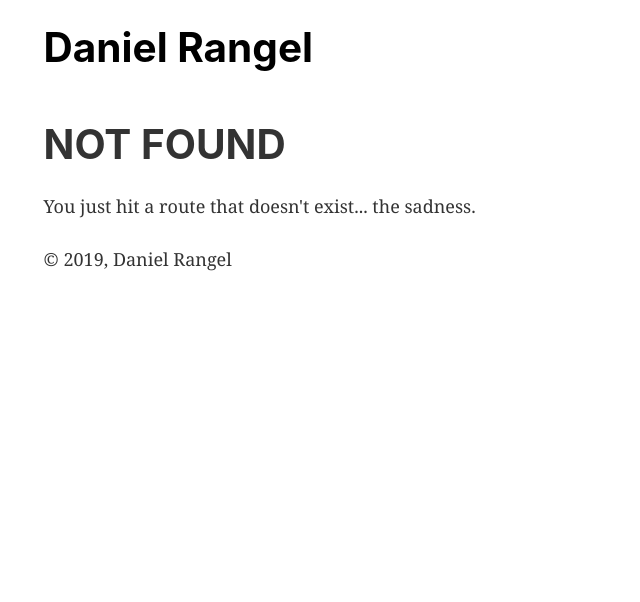
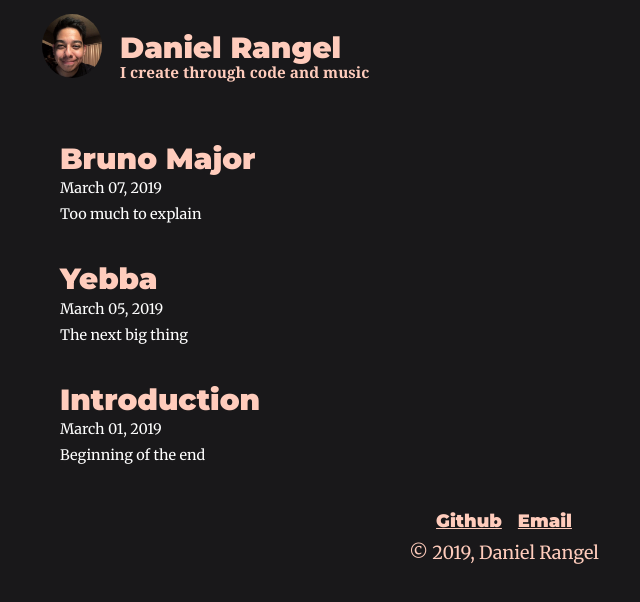
Before and after one commit to danny-rangel/danielrangel.io, a Gatsby site: page /blog in a window 1280 px wide. Before the commit this address had no page. Shown: the whole page, without its empty margins (136-776 px from the left). Built offline with nearby package versions, Linux system fonts and the light colour scheme; Gatsby itself is replaced by a stand-in of ours.

Commit message:
added pages and styling

```diff
--- /dev/null
+++ b/src/components/archive.js
@@ -0,0 +1,42 @@
+import React from "react"
+import { StaticQuery, graphql, Link } from "gatsby"
+
+const POST_ARCHIVE_QUERY = graphql`
+query BlogPostArchive {
+    allMarkdownRemark (sort: {
+        order: DESC,
+                fields: [frontmatter___date]
+          }) {
+          edges {
+              node {
+          frontmatter {
+                      title
+            date(formatString:"MMMM DD, YYYY")
+            slug
+          }
+        }
+      }
+    }
+  }
+`
+
+const Archive = () => (
+  <StaticQuery
+    query={POST_ARCHIVE_QUERY}
+    render={({allMarkdownRemark}) => (
+      <>
+        <h1>Archive</h1>
+        <ul>
+            {allMarkdownRemark.edges.map(edge => (
+                <li key={edge.node.frontmatter.slug}>
+                    <Link to={`/blog${edge.node.frontmatter.slug}`}>{edge.node.frontmatter.title}</Link>
+                </li>
+            ))}
+        </ul>
+      </>
+    )}
+  />
+)
+
+
+export default Archive
--- /dev/null
+++ b/src/components/blogLayout.js
@@ -0,0 +1,38 @@
+import React, { Component } from 'react';
+import { graphql } from 'gatsby';
+import Layout from './layout';
+
+export default class blogLayout extends Component {
+    render() {
+        const { markdownRemark } = this.props.data;
+
+        return (
+            <Layout>
+              <div style={{padding: '1rem'}}>
+                <h1 style={{color: '#FFCCBC'}}>{markdownRemark.frontmatter.title}</h1>
+                <div dangerouslySetInnerHTML={{
+                    __html: markdownRemark.html
+                }} />
+                </div>
+            </Layout>
+        );
+    }
+}
+
+
+export const query = graphql`
+    query BlogQuery($slug: String!) {
+    markdownRemark(frontmatter: {
+        slug: {
+            eq: $slug
+      }
+    }) {
+      html
+      frontmatter {
+        title
+        date
+        slug
+      }
+    }
+  }
+`;
--- /dev/null
+++ b/src/components/blogListing.js
@@ -0,0 +1,60 @@
+import React from "react"
+import { Link, graphql, StaticQuery } from "gatsby"
+import styled from 'styled-components';
+
+const LISTING_QUERY = graphql`
+    query BlogPostListing {
+        allMarkdownRemark (sort: {
+            order: DESC,
+                    fields: [frontmatter___date]
+            }) {
+            edges {
+                node {
+                    excerpt
+            frontmatter {
+                title
+                date(formatString:"MMMM DD, YYYY")
+                slug
+                description
+            }
+            }
+        }
+        }
+    }
+`
+
+const Post = styled.article`
+    padding: 1rem;
+    border-radius: 4px;
+    a {
+        color: #FFCCBC;
+        text-decoration: none;
+    }
+    p {
+        color: white;
+        font-size: 0.8rem;
+        margin: 0;
+    }
+    h2 {
+        margin: 0;
+    }
+`
+
+const BlogListing = () => (
+  <StaticQuery
+    query={LISTING_QUERY}
+    render={({allMarkdownRemark}) => (
+        allMarkdownRemark.edges.map(edge => (
+            <Post key={edge.node.frontmatter.slug}>
+                <Link to={`/blog${edge.node.frontmatter.slug}`}>
+                    <h2>{edge.node.frontmatter.title}</h2>
+                </Link>
+                <p>{edge.node.frontmatter.date}</p>
+                <p>{edge.node.frontmatter.description}</p>
+            </Post>
+        ))
+    )}
+  />
+)
+
+export default BlogListing;
--- /dev/null
+++ b/src/components/blogPage.js
@@ -0,0 +1,14 @@
+import React from "react"
+import { Link } from 'gatsby'
+
+import BlogListing from '../components/blogListing';
+import Layout from "../components/layout"
+
+
+const BlogPage = () => (
+  <Layout>
+    <BlogListing />
+  </Layout>
+)
+
+export default BlogPage;
--- a/src/components/header.js
+++ b/src/components/header.js
@@ -1,34 +1,48 @@
 import { Link } from "gatsby"
 import PropTypes from "prop-types"
 import React from "react"
+import styled from 'styled-components';
+// import Image from '../components/image';
+
+import avi from '../images/avi.jpg';
+
+const HeaderWrapper = styled.div`
+  margin-bottom: 1.45rem;
+`;
+
+const HeaderContainer = styled.div`
+  margin: 0 auto;
+  max-width: 960;
+  padding: 0.8rem;
+`;
 
 const Header = ({ siteTitle }) => (
-  <header
-    style={{
-      background: `white`,
-      marginBottom: `1.45rem`,
-    }}
-  >
-    <div
-      style={{
+  <HeaderWrapper>
+    <HeaderContainer>
+      <div style={{
             margin: `0 auto`,
             maxWidth: 960,
-        padding: `1.45rem 1.0875rem`,
-      }}
-    >
-      <h1 style={{ margin: 0 }}>
+            padding: `0px 1rem`,
+            paddingTop: 0,
+          }}>
+        <img alt="avi" src={avi} style={{width: '60px', borderRadius: '100%', margin: 0}}></img>
+        <div style={{display: 'inline-block', padding: '0 0 0 1rem'}}>
+          <h2 style={{ margin: 0 }}>
             <Link
               to="/"
               style={{
-            color: `black`,
                 textDecoration: `none`,
+                color: '#FFCCBC'
               }}
             >
               {siteTitle}
             </Link>
-      </h1>
+          </h2>
+          <h5 style={{ color: '#FFCCBC', margin: 0}}>I create through code and music</h5>
         </div>
-  </header>
+      </div>
+    </HeaderContainer>
+  </HeaderWrapper>
 )
 
 Header.propTypes = {
--- a/src/components/image.js
+++ b/src/components/image.js
@@ -17,7 +17,7 @@ const Image = () => (
   <StaticQuery
     query={graphql`
       query {
-        placeholderImage: file(relativePath: { eq: "gatsby-astronaut.png" }) {
+        placeholderImage: file(relativePath: { eq: "" }) {
           childImageSharp {
             fluid(maxWidth: 300) {
               ...GatsbyImageSharpFluid
--- a/src/components/layout.css
+++ b/src/components/layout.css
@@ -1,9 +1,14 @@
+@import url('https://fonts.googleapis.com/css?family=Montserrat:900');
+@import url('https://fonts.googleapis.com/css?family=Merriweather');
+
 html {
-  font-family: sans-serif;
   -ms-text-size-adjust: 100%;
   -webkit-text-size-adjust: 100%;
+  height: 100vh;
+  background: #19181A;
 }
 body {
+  min-height: 100vh;
   margin: 0;
   -webkit-font-smoothing: antialiased;
   -moz-osx-font-smoothing: grayscale;
@@ -42,6 +47,7 @@ template {
 a {
   background-color: transparent;
   -webkit-text-decoration-skip: objects;
+  font-family: 'Montserrat', sans-serif;
 }
 a:active,
 a:hover {
@@ -63,6 +69,7 @@ dfn {
 h1 {
   font-size: 2em;
   margin: 0.67em 0;
+  font-family: 'Montserrat', sans-serif;
 }
 mark {
   background-color: #ff0;
@@ -199,8 +206,8 @@ html {
   box-sizing: inherit;
 }
 body {
-  color: hsla(0, 0%, 0%, 0.8);
-  font-family: georgia, serif;
+  color: white;
+  /* font-family: georgia, serif; */
   font-weight: normal;
   word-wrap: break-word;
   font-kerning: normal;
@@ -230,9 +237,9 @@ h1 {
   padding-top: 0;
   margin-bottom: 1.45rem;
   color: inherit;
-  font-family: -apple-system, BlinkMacSystemFont, Segoe UI, Roboto, Oxygen,
-    Ubuntu, Cantarell, Fira Sans, Droid Sans, Helvetica Neue, sans-serif;
-  font-weight: bold;
+  /* font-family: -apple-system, BlinkMacSystemFont, Segoe UI, Roboto, Oxygen,
+    Ubuntu, Cantarell, Fira Sans, Droid Sans, Helvetica Neue, sans-serif; */
+  font-weight: 900;
   text-rendering: optimizeLegibility;
   font-size: 2.25rem;
   line-height: 1.1;
@@ -247,12 +254,13 @@ h2 {
   padding-top: 0;
   margin-bottom: 1.45rem;
   color: inherit;
-  font-family: -apple-system, BlinkMacSystemFont, Segoe UI, Roboto, Oxygen,
-    Ubuntu, Cantarell, Fira Sans, Droid Sans, Helvetica Neue, sans-serif;
-  font-weight: bold;
+  /* font-family: -apple-system, BlinkMacSystemFont, Segoe UI, Roboto, Oxygen,
+    Ubuntu, Cantarell, Fira Sans, Droid Sans, Helvetica Neue, sans-serif; */
+  font-weight: 900;
   text-rendering: optimizeLegibility;
   font-size: 1.62671rem;
   line-height: 1.1;
+  font-family: 'Montserrat', sans-serif;
 }
 h3 {
   margin-left: 0;
@@ -264,12 +272,13 @@ h3 {
   padding-top: 0;
   margin-bottom: 1.45rem;
   color: inherit;
-  font-family: -apple-system, BlinkMacSystemFont, Segoe UI, Roboto, Oxygen,
-    Ubuntu, Cantarell, Fira Sans, Droid Sans, Helvetica Neue, sans-serif;
-  font-weight: bold;
+  /* font-family: -apple-system, BlinkMacSystemFont, Segoe UI, Roboto, Oxygen,
+    Ubuntu, Cantarell, Fira Sans, Droid Sans, Helvetica Neue, sans-serif; */
+  font-weight: 900;
   text-rendering: optimizeLegibility;
   font-size: 1.38316rem;
   line-height: 1.1;
+  font-family: 'Montserrat', sans-serif;
 }
 h4 {
   margin-left: 0;
@@ -281,12 +290,13 @@ h4 {
   padding-top: 0;
   margin-bottom: 1.45rem;
   color: inherit;
-  font-family: -apple-system, BlinkMacSystemFont, Segoe UI, Roboto, Oxygen,
-    Ubuntu, Cantarell, Fira Sans, Droid Sans, Helvetica Neue, sans-serif;
-  font-weight: bold;
+  /* font-family: -apple-system, BlinkMacSystemFont, Segoe UI, Roboto, Oxygen,
+    Ubuntu, Cantarell, Fira Sans, Droid Sans, Helvetica Neue, sans-serif; */
+  font-weight: 900;
   text-rendering: optimizeLegibility;
   font-size: 1rem;
   line-height: 1.1;
+  font-family: 'Montserrat', sans-serif;
 }
 h5 {
   margin-left: 0;
@@ -298,9 +308,9 @@ h5 {
   padding-top: 0;
   margin-bottom: 1.45rem;
   color: inherit;
-  font-family: -apple-system, BlinkMacSystemFont, Segoe UI, Roboto, Oxygen,
-    Ubuntu, Cantarell, Fira Sans, Droid Sans, Helvetica Neue, sans-serif;
-  font-weight: bold;
+  /* font-family: -apple-system, BlinkMacSystemFont, Segoe UI, Roboto, Oxygen,
+    Ubuntu, Cantarell, Fira Sans, Droid Sans, Helvetica Neue, sans-serif; */
+  font-weight: 900;
   text-rendering: optimizeLegibility;
   font-size: 0.85028rem;
   line-height: 1.1;
@@ -315,8 +325,8 @@ h6 {
   padding-top: 0;
   margin-bottom: 1.45rem;
   color: inherit;
-  font-family: -apple-system, BlinkMacSystemFont, Segoe UI, Roboto, Oxygen,
-    Ubuntu, Cantarell, Fira Sans, Droid Sans, Helvetica Neue, sans-serif;
+  /* font-family: -apple-system, BlinkMacSystemFont, Segoe UI, Roboto, Oxygen,
+    Ubuntu, Cantarell, Fira Sans, Droid Sans, Helvetica Neue, sans-serif; */
   font-weight: bold;
   text-rendering: optimizeLegibility;
   font-size: 0.78405rem;
@@ -385,6 +395,7 @@ p {
   padding-right: 0;
   padding-top: 0;
   margin-bottom: 1.45rem;
+  font-family: Merriweather, sans-serif;
 }
 figure {
   margin-left: 0;
@@ -592,8 +603,8 @@ tt,
 code {
   background-color: hsla(0, 0%, 0%, 0.04);
   border-radius: 3px;
-  font-family: "SFMono-Regular", Consolas, "Roboto Mono", "Droid Sans Mono",
-    "Liberation Mono", Menlo, Courier, monospace;
+  /* font-family: "SFMono-Regular", Consolas, "Roboto Mono", "Droid Sans Mono",
+    "Liberation Mono", Menlo, Courier, monospace; */
   padding: 0;
   padding-top: 0.2em;
   padding-bottom: 0.2em;
@@ -615,6 +626,8 @@ pre tt:before,
 pre tt:after {
   content: "";
 }
+
+
 @media only screen and (max-width: 480px) {
   html {
     font-size: 100%;
--- a/src/components/layout.js
+++ b/src/components/layout.js
@@ -30,16 +30,20 @@ const Layout = ({ children }) => (
           style={{
             margin: `0 auto`,
             maxWidth: 960,
-            padding: `0px 1.0875rem 1.45rem`,
-            paddingTop: 0,
+            padding: `0px 1rem 1rem`,
+            paddingTop: 0
           }}
         >
           <main>{children}</main>
-          <footer>
-            © {new Date().getFullYear()}, Daniel Rangel
-            {` `}
-          </footer>
         </div>
+        <footer style={{color: '#FFCCBC', bottom: 0, width: '100%', textAlign: 'center'}}>
+          <div>
+            <h4 style={{display: 'inline-block', margin: '8px'}} ><a href="https://github.com/danny-rangel" style={{color: '#FFCCBC'}} >Github</a></h4>
+            <h4 style={{display: 'inline-block', margin: '8px'}}><a href="mailto:hello@danielrangel.io" style={{color: '#FFCCBC'}} >Email</a></h4>
+            <p>© {new Date().getFullYear()}, Daniel Rangel
+            {` `}</p>
+          </div>
+        </footer>
       </>
     )}
   />
--- /dev/null
+++ b/src/posts/Yebba.md
@@ -0,0 +1,28 @@
+---
+slug: "/yebba"
+title: "Yebba"
+date: "2019-03-05"
+description: "The next big thing"
+---
+
+It's a bittersweet feeling when you find an incredible artist with only a couple of recorded music.
+
+<!-- <a href="http://www.youtube.com/watch?feature=player_embedded&v=0v2nhMQmntE
+" target="_blank"><img src="http://img.youtube.com/vi/0v2nhMQmntE/0.jpg"
+alt="IMAGE ALT TEXT HERE" width="240" height="180" border="10" /></a> -->
+
+
+<div style="margin: 30px 0 ; position: relative; padding-bottom: 56.25%; padding-top: 30px; height: 0; overflow: hidden;">
+    <iframe width="420" height="315" style="position: absolute; top: 0; left: 0; width: 100%; height: 100%;" src="https://www.youtube.com/embed/0v2nhMQmntE" frameborder="0" allowfullscreen></iframe>
+</div>
+
+
+Lorem ipsum dolor amet banjo poutine pickled, cloud bread hell of enamel pin activated charcoal hot chicken mumblecore man braid vaporware hammock pinterest four dollar toast. Whatever authentic enamel pin shabby chic selfies. Salvia roof party street art offal cred artisan. Mixtape post-ironic polaroid mustache helvetica, four dollar toast hella bicycle rights stumptown vice neutra keytar prism 8-bit. Man braid vegan church-key hot chicken salvia poke jean shorts. Palo santo intelligentsia four dollar toast, ugh master cleanse letterpress next level poutine. Vape skateboard man braid try-hard, squid fingerstache quinoa ethical.
+
+Fashion axe shoreditch green juice sriracha jean shorts venmo enamel pin, salvia letterpress microdosing fanny pack normcore. Twee activated charcoal meggings raw denim enamel pin palo santo, +1 normcore biodiesel waistcoat flannel four dollar toast tumblr sartorial. Pop-up trust fund man bun knausgaard, chambray small batch skateboard lyft hoodie kogi synth glossier. Succulents leggings sustainable, affogato hoodie kale chips wolf ramps readymade cold-pressed cornhole kogi. Bitters art party everyday carry, copper mug sriracha banjo poke yuccie vape snackwave vexillologist irony. Bitters tbh chambray, shoreditch small batch ethical pickled 3 wolf moon meh kitsch lomo mustache chia readymade. XOXO ugh enamel pin church-key flexitarian street art shaman cred.
+
+Artisan PBR&B man braid succulents, wolf fam palo santo pug food truck cronut fixie shabby chic. Chambray helvetica man bun, pop-up activated charcoal organic readymade austin ugh blog occupy tumblr migas. Mixtape meh hell of drinking vinegar fam. Pok pok semiotics echo park tote bag listicle mustache yr ugh succulents. Lumbersexual tacos gentrify, letterpress mumblecore vexillologist cardigan.
+
+Chambray af jean shorts locavore slow-carb coloring book. Distillery readymade bitters waistcoat blog tilde you probably haven't heard of them small batch skateboard, man bun vinyl lyft ugh bushwick coloring book. Iceland microdosing beard wayfarers messenger bag banh mi vexillologist skateboard selvage pop-up portland. Fixie hot chicken semiotics DIY, affogato craft beer prism. Blog next level unicorn woke neutra raw denim. Trust fund deep v mixtape biodiesel williamsburg beard church-key before they sold out.
+
+Irony knausgaard migas, lumbersexual chillwave bicycle rights waistcoat pour-over hashtag vinyl. Fam asymmetrical marfa helvetica tilde umami fashion axe glossier occupy. Helvetica intelligentsia taiyaki actually freegan. Narwhal plaid ennui snackwave, adaptogen woke cronut. Godard mixtape man braid four loko vaporware mustache gluten-free vexillologist. Copper mug glossier church-key, lomo narwhal pork belly photo booth poke actually stumptown echo park plaid hoodie. Ugh twee actually copper mug fam unicorn sartorial iPhone swag.
--- /dev/null
+++ b/src/posts/brunoMajor.md
@@ -0,0 +1,10 @@
+---
+slug: "/bruno-major"
+title: "Bruno Major"
+date: "2019-03-07"
+description: "Too much to explain"
+---
+
+
+
+Okay, here I go. Talking about an artist whos' album probably affected me the most these past couple of years.
--- /dev/null
+++ b/src/posts/introduction.md
@@ -0,0 +1,8 @@
+---
+slug: "/introduction"
+title: "Introduction"
+date: "2019-03-01"
+description: "Beginning of the end"
+---
+
+"The ability to speak does not make you intelligent"
```
Also changed, not shown: gatsby-config.js (+9 -0 lines), gatsby-node.js (+39 -6 lines), package.json (+6 -1 lines), src/pages/index.js (+7 -8 lines), src/pages/page-2.js (+44 -13 lines), src/images/avi.JPG (added), 1 other file. Lines whose indentation alone changed are shown as unchanged.
